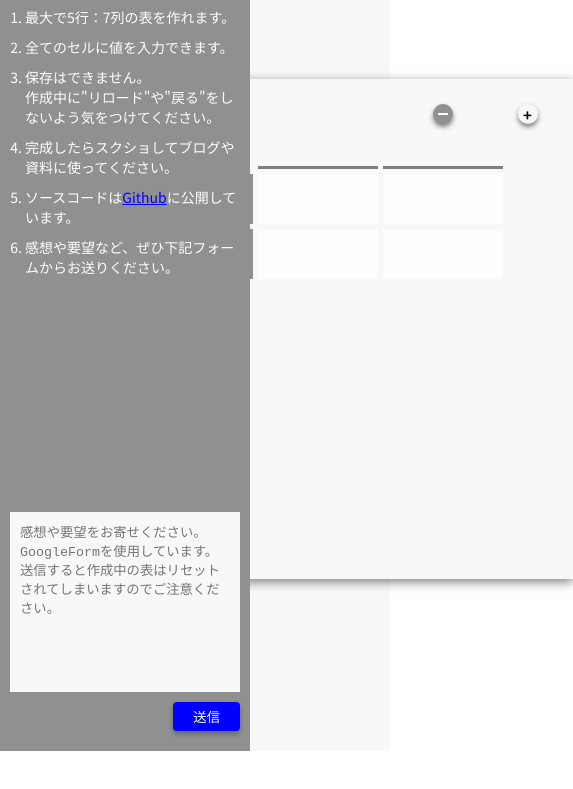
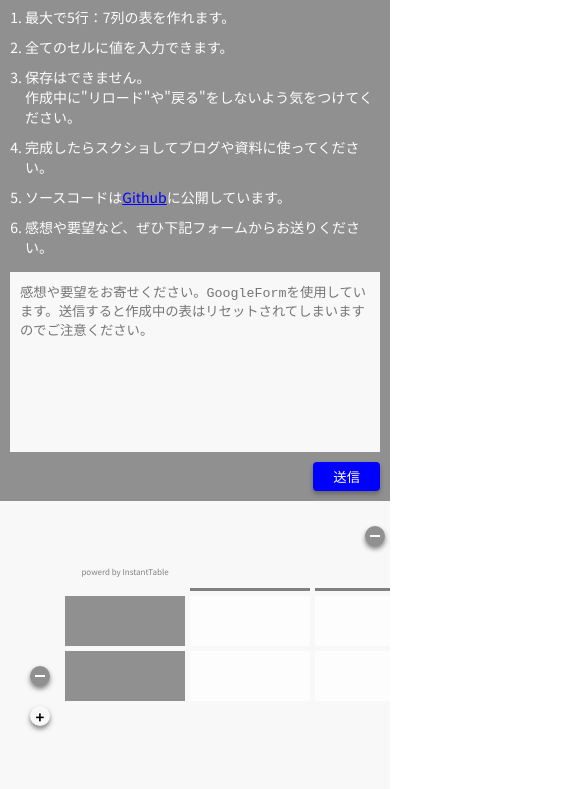
Before and after one commit to jiiiimy/InstantTable, a plain HTML site: page index.html in a window 390 px wide. Shown: the part 93-882 px from the top of the page, 573 px wide, since content can reach past the window. Before the commit the page ends 844 px from the top, so only its background shows below. Drawn offline with nearby package versions, Linux system fonts and the light colour scheme.

Commit message:
スマホ対応 metaimg favicon

```diff
--- a/assets/css/styles.css
+++ b/assets/css/styles.css
@@ -262,3 +262,25 @@ textarea{
 .r_delete ._btn._block{
 	display: block;
 }
+
+
+@media screen and  (max-width:1100px) {
+	.container._all {
+		height: auto;
+		display: block;
+	}
+	.sideArea {
+		width: 100%;;
+	}
+	.area._contact {
+		position: static;
+		padding: 0 0 10px 0;
+	}
+	.mainArea{
+		width: 100%;
+		overflow-x: scroll;
+	}
+	.container._table{
+		width: 850px;
+	}
+}
--- a/index.html
+++ b/index.html
@@ -14,6 +14,9 @@
 	<meta name="twitter:card" content="summary_large_image" />
 	<meta name="twitter:site" content="@jiiiimy00" />
 	<meta name="twitter:player" content="@jiiiimy00" />
+	<link rel="shortcut icon" href="./assets/img/favicon.ico">
+	<link rel="apple-touch-icon" href="./assets/img/apple-icon-180x180.png">
+	<link rel="icon" type="image/png" href="./assets/img/android-icon-192x192.png">
 	<title>InstantTable</title>
 	<link rel="stylesheet" href="./assets/css/styles.css">
 	<link href="https://fonts.googleapis.com/css?family=Noto+Sans+JP:400,700&display=swap" rel="stylesheet">
@@ -36,7 +39,7 @@
 					<li>全てのセルに値を入力できます。</li>
 					<li>保存はできません。<br>作成中に"リロード"や"戻る"をしないよう気をつけてください。</li>
 					<li>完成したらスクショしてブログや資料に使ってください。</li>
-					<li>ソースコードは<a href="">Github</a>に公開しています。</li>
+					<li>ソースコードは<a class="gtm-link github" href="https://github.com/jiiiimy/InstantTable">Github</a>に公開しています。</li>
 					<li>感想や要望など、ぜひ下記フォームからお送りください。</li>
 				</ol>
 			</div>
```
Also changed, not shown: assets/img/android-icon-192x192.png (added), assets/img/apple-icon-180x180.png (added), assets/img/favicon.ico (added), assets/img/logo.png (added), assets/img/thumb.jpg (added).
